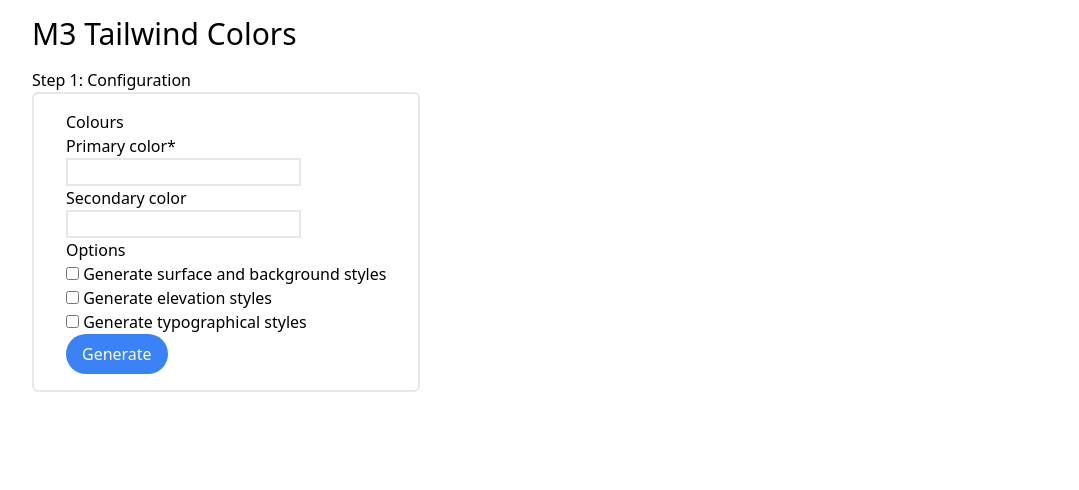
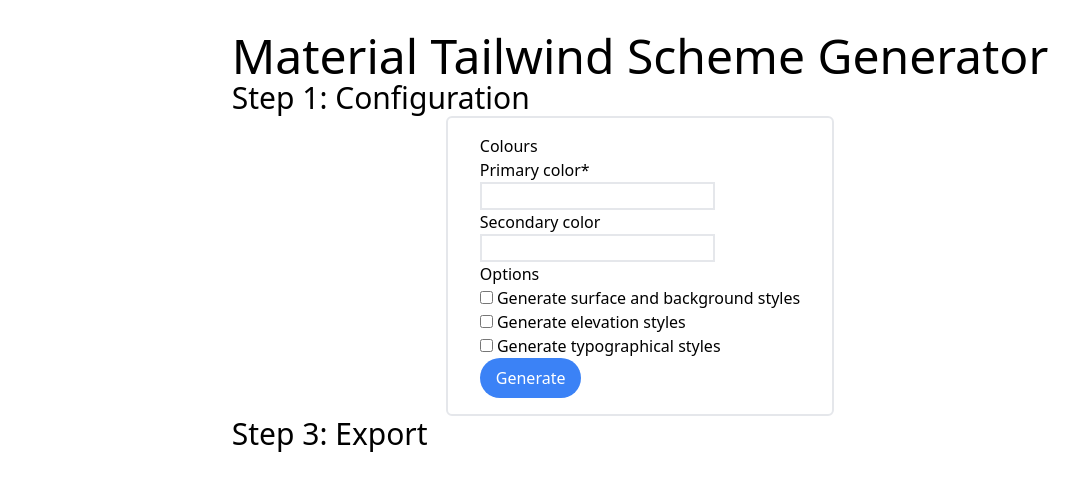
Before and after one commit to emmalexandria/material-tailwind, a SvelteKit app: page / in a window 1280 px wide. Shown: the top 490 px of the page, without its empty margins (0-1079 px from the left). Built offline with nearby package versions, Linux system fonts and the light colour scheme.

Commit message:
got preview working, switched to schemes

```diff
--- a/src/lib/ConfigForm.svelte
+++ b/src/lib/ConfigForm.svelte
@@ -28,7 +28,7 @@
 
 </script>
 
-<div class="border-2 rounded-md w-max px-8 py-4">
+<div class="border-2 rounded-md w-max px-8 py-4 mx-auto">
 <form on:submit={formData} bind:this={form}>
     <h2>Colours</h2>
     <TextInput name="primary" label="Primary color*" required={true}/>
--- a/src/routes/+layout.svelte
+++ b/src/routes/+layout.svelte
@@ -3,9 +3,6 @@
   import Navbar from "$lib/Navbar.svelte";
 </script>
 
-<header class="px-8 py-4">
-  <Navbar />
-</header>
-<main class="px-8">
+<main class="px-8 py-8 w-fit mx-auto">
   <slot />
 </main>
--- a/src/routes/+page.svelte
+++ b/src/routes/+page.svelte
@@ -1,13 +1,20 @@
 <script lang="ts">
-    import { config } from '$lib/stores';
+    import { config, scheme } from '$lib/stores';
     import ConfigForm from '$lib/ConfigForm.svelte';
     import SchemePreview from '$lib/SchemePreview.svelte';
 
     $: console.log($config)
 </script>
 
-<h1>Step 1: Configuration</h1>
-<ConfigForm/>
-{#if $config}
-    <SchemePreview/>
-{/if}
+<h1 class="text-5xl text-center">Material Tailwind Scheme Generator</h1>
+<div>
+    <h2 class="text-3xl">Step 1: Configuration</h2>
+    <ConfigForm/>
+    {#if $config}
+    <h2 class="text-3xl">Step 2: Preview</h2>
+        <SchemePreview/>
+    {/if}
+    {#if scheme}
+        <h2 class="text-3xl">Step 3: Export</h2>
+    {/if}
+</div>
```
